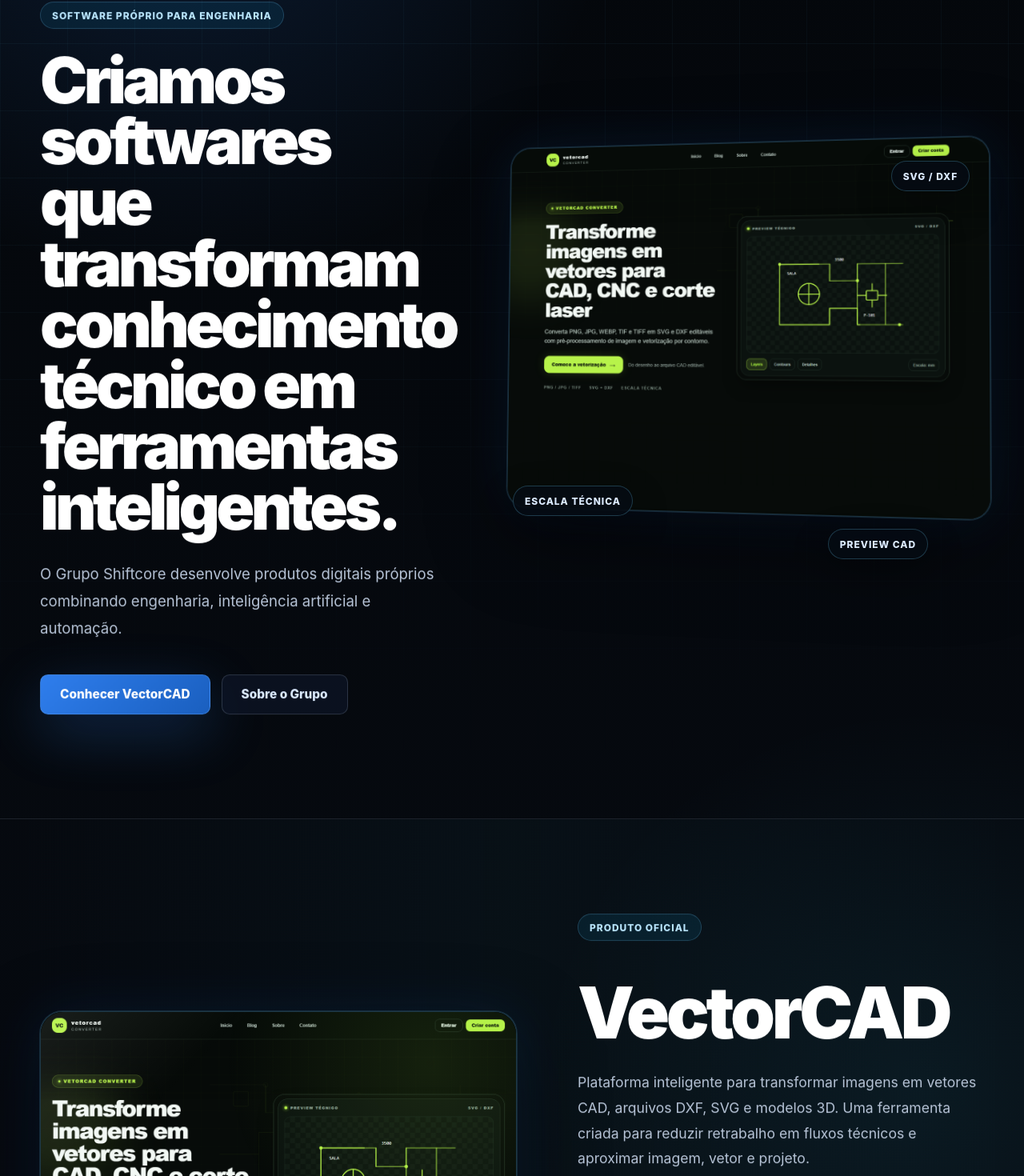
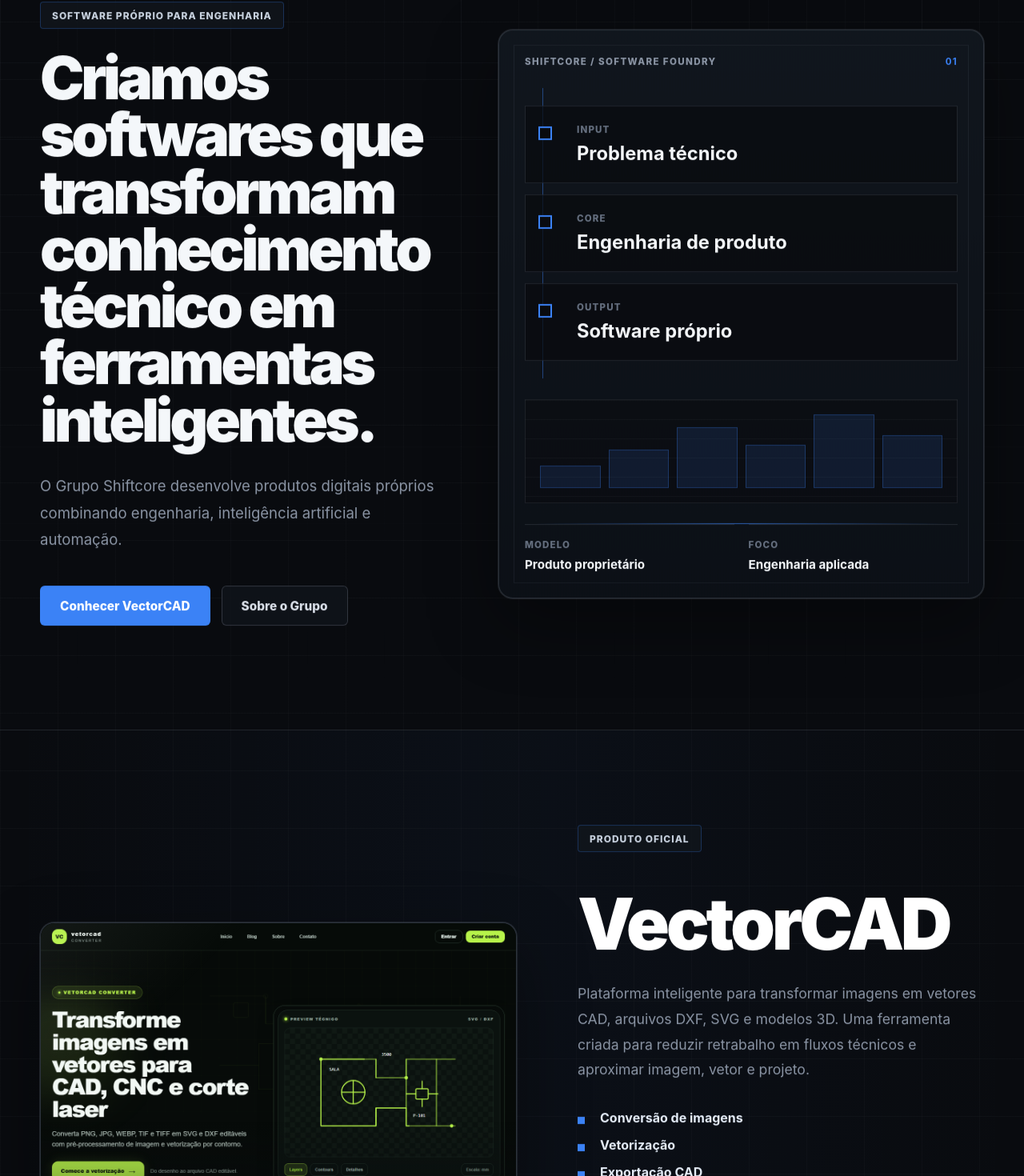
Before and after one commit to Fer23d/grupo-shiftcore, a React (Vite) app: page / in a window 1280 px wide. Shown: the part 189-1659 px from the top of the page at 80% size. Built offline with nearby package versions, Linux system fonts and the light colour scheme.

Commit message:
style: redesign shiftcore deep tech visual identity

```diff
--- a/src/App.css
+++ b/src/App.css
@@ -1,19 +1,18 @@
 :root {
-  --bg: #04070b;
-  --bg-soft: #080d14;
-  --surface: #0d1520;
-  --surface-soft: #111b29;
-  --line: rgba(151, 164, 184, 0.16);
-  --line-strong: rgba(111, 211, 252, 0.3);
-  --text: #edf4ff;
-  --muted: #a0adbf;
-  --faint: #64748b;
-  --blue: #2f7eed;
-  --blue-dark: #1a5fbf;
-  --cyan: #39c9e8;
-  --lime-technical: #9de93f;
-  --shadow: 0 34px 110px rgba(0, 0, 0, 0.44);
-  --software-glow: 0 0 0 1px rgba(111, 211, 252, 0.14), 0 34px 110px rgba(0, 0, 0, 0.44), 0 0 70px rgba(47, 126, 237, 0.13);
+  --bg: #090b0f;
+  --bg-soft: #0c1016;
+  --surface: #11161d;
+  --surface-soft: #151b24;
+  --line: rgba(139, 149, 165, 0.18);
+  --line-strong: rgba(59, 130, 246, 0.42);
+  --text: #f4f7fa;
+  --muted: #8b95a5;
+  --faint: #667080;
+  --blue: #3b82f6;
+  --blue-dark: #2563eb;
+  --cyan: #66d9ef;
+  --shadow: 0 28px 80px rgba(0, 0, 0, 0.34);
+  --software-glow: 0 0 0 1px rgba(139, 149, 165, 0.18), 0 30px 86px rgba(0, 0, 0, 0.36);
   --container: 1180px;
 }
 
@@ -25,9 +24,10 @@
   min-height: 100vh;
   color: var(--text);
   background:
-    radial-gradient(circle at 18% 0%, rgba(47, 126, 237, 0.17), transparent 34rem),
-    radial-gradient(circle at 90% 34%, rgba(57, 201, 232, 0.08), transparent 30rem),
-    linear-gradient(180deg, #04070b 0%, #070b12 48%, #04070b 100%);
+    linear-gradient(rgba(244, 247, 250, 0.025) 1px, transparent 1px),
+    linear-gradient(90deg, rgba(244, 247, 250, 0.018) 1px, transparent 1px),
+    #090b0f;
+  background-size: 72px 72px;
 }
 
 .container {
@@ -54,7 +54,7 @@
   top: 0;
   z-index: 40;
   border-bottom: 1px solid var(--line);
-  background: rgba(4, 7, 11, 0.82);
+  background: rgba(9, 11, 15, 0.88);
   backdrop-filter: blur(18px);
 }
 
@@ -88,10 +88,20 @@
 }
 
 .brand {
-  color: #ffffff;
+  color: var(--text);
   font-size: 1.15rem;
   font-weight: 850;
   letter-spacing: -0.02em;
+}
+
+.brand::before {
+  content: "";
+  display: inline-block;
+  width: 10px;
+  height: 10px;
+  margin-right: 10px;
+  border: 1px solid var(--blue);
+  background: linear-gradient(135deg, var(--blue), transparent);
 }
 
 .main-nav {
@@ -108,7 +118,7 @@
 }
 
 .main-nav a:hover {
-  color: #bfdbfe;
+  color: var(--text);
 }
 
 .hero-section {
@@ -122,9 +132,9 @@
   inset: 0;
   pointer-events: none;
   background-image:
-    linear-gradient(rgba(111, 211, 252, 0.055) 1px, transparent 1px),
-    linear-gradient(90deg, rgba(111, 211, 252, 0.045) 1px, transparent 1px);
-  background-size: 84px 84px;
+    linear-gradient(rgba(139, 149, 165, 0.055) 1px, transparent 1px),
+    linear-gradient(90deg, rgba(139, 149, 165, 0.04) 1px, transparent 1px);
+  background-size: 96px 96px;
   mask-image: linear-gradient(180deg, #000 0%, rgba(0, 0, 0, 0.52) 54%, transparent 96%);
 }
 
@@ -133,7 +143,7 @@
   position: absolute;
   inset: 9% 0 auto;
   height: 1px;
-  background: linear-gradient(90deg, transparent, rgba(157, 233, 63, 0.22), rgba(57, 201, 232, 0.16), transparent);
+  background: linear-gradient(90deg, transparent, rgba(59, 130, 246, 0.42), transparent);
 }
 
 .hero-layout {
@@ -156,10 +166,10 @@
   min-height: 34px;
   padding: 0 14px;
   margin-bottom: 26px;
-  border: 1px solid rgba(125, 211, 252, 0.22);
-  border-radius: 999px;
-  color: #bae6fd;
-  background: rgba(14, 165, 233, 0.1);
+  border: 1px solid rgba(59, 130, 246, 0.28);
+  border-radius: 4px;
+  color: #c8d2df;
+  background: rgba(17, 22, 29, 0.78);
   font-size: 0.75rem;
   font-weight: 850;
   letter-spacing: 0.08em;
@@ -168,8 +178,8 @@
 
 .hero-copy h1 {
   margin: 0;
-  color: #ffffff;
-  font-size: clamp(3.05rem, 6.2vw, 5.85rem);
+  color: var(--text);
+  font-size: clamp(3rem, 5.8vw, 5.45rem);
   font-weight: 900;
   line-height: 0.96;
   letter-spacing: -0.058em;
@@ -178,7 +188,7 @@
 .hero-copy p {
   max-width: 670px;
   margin: 30px 0 0;
-  color: #b8c5d8;
+  color: var(--muted);
   font-size: 1.16rem;
   line-height: 1.82;
 }
@@ -196,7 +206,7 @@
   justify-content: center;
   min-height: 50px;
   padding: 0 24px;
-  border-radius: 10px;
+  border-radius: 6px;
   font-size: 0.96rem;
   font-weight: 850;
   transition:
@@ -212,47 +222,192 @@
 }
 
 .button-primary {
-  border: 1px solid rgba(96, 165, 250, 0.42);
+  border: 1px solid rgba(59, 130, 246, 0.64);
   color: #ffffff;
-  background: linear-gradient(135deg, var(--blue), var(--blue-dark));
-  box-shadow: 0 22px 70px rgba(47, 128, 237, 0.28);
+  background: var(--blue);
+  box-shadow: none;
 }
 
 .button-primary:hover {
-  background: linear-gradient(135deg, #60a5fa, #2563eb);
+  background: var(--blue-dark);
 }
 
 .button-secondary {
-  border: 1px solid rgba(148, 163, 184, 0.24);
-  color: #dbeafe;
-  background: rgba(15, 23, 42, 0.62);
+  border: 1px solid rgba(139, 149, 165, 0.28);
+  color: #d8dee7;
+  background: rgba(17, 22, 29, 0.72);
 }
 
 .button-secondary:hover {
-  border-color: rgba(125, 211, 252, 0.34);
-  color: #ffffff;
+  border-color: rgba(59, 130, 246, 0.55);
+  color: var(--text);
 }
 
 .hero-product-preview {
   position: relative;
-  min-height: 540px;
+  min-height: 520px;
 }
 
-.preview-frame {
-  overflow: hidden;
-  border: 1px solid rgba(111, 211, 252, 0.22);
-  border-radius: 26px;
-  background: #05070c;
+.system-panel {
+  position: relative;
+  display: grid;
+  gap: 26px;
+  padding: 32px;
+  border: 1px solid rgba(139, 149, 165, 0.22);
+  border-radius: 18px;
+  background:
+    linear-gradient(180deg, rgba(17, 22, 29, 0.98), rgba(12, 16, 22, 0.98)),
+    var(--surface);
   box-shadow: var(--software-glow);
 }
 
-.preview-frame-primary {
-  transform: perspective(1200px) rotateY(-8deg) rotateX(2deg);
-  transform-origin: center;
-  animation: floatProduct 7s ease-in-out infinite;
+.system-panel::before,
+.system-panel::after {
+  content: "";
+  position: absolute;
+  pointer-events: none;
 }
 
-.preview-frame img,
+.system-panel::before {
+  inset: 18px;
+  border: 1px solid rgba(139, 149, 165, 0.1);
+}
+
+.system-panel::after {
+  inset: auto 44px 92px;
+  height: 1px;
+  background: linear-gradient(90deg, transparent, rgba(59, 130, 246, 0.7), transparent);
+}
+
+.system-panel-header,
+.system-metrics {
+  display: flex;
+  align-items: center;
+  justify-content: space-between;
+  gap: 18px;
+  color: var(--muted);
+  font-size: 0.72rem;
+  font-weight: 850;
+  letter-spacing: 0.12em;
+  text-transform: uppercase;
+}
+
+.system-panel-header strong {
+  color: var(--blue);
+}
+
+.system-stack {
+  position: relative;
+  display: grid;
+  gap: 14px;
+  padding: 22px 0;
+}
+
+.system-stack::before {
+  content: "";
+  position: absolute;
+  top: 0;
+  bottom: 0;
+  left: 22px;
+  width: 1px;
+  background: rgba(59, 130, 246, 0.45);
+}
+
+.system-stack article {
+  position: relative;
+  display: grid;
+  gap: 8px;
+  min-height: 96px;
+  padding: 22px 24px 22px 64px;
+  border: 1px solid rgba(139, 149, 165, 0.18);
+  background: rgba(9, 11, 15, 0.72);
+}
+
+.system-stack article::before {
+  content: "";
+  position: absolute;
+  top: 25px;
+  left: 16px;
+  width: 13px;
+  height: 13px;
+  border: 2px solid var(--blue);
+  background: #090b0f;
+}
+
+.system-stack span,
+.system-metrics span {
+  color: var(--faint);
+  font-size: 0.72rem;
+  font-weight: 850;
+  letter-spacing: 0.1em;
+  text-transform: uppercase;
+}
+
+.system-stack strong {
+  color: var(--text);
+  font-size: clamp(1.16rem, 2vw, 1.48rem);
+}
+
+.process-map {
+  display: grid;
+  grid-template-columns: repeat(6, 1fr);
+  gap: 10px;
+  min-height: 118px;
+  align-items: end;
+  padding: 18px;
+  border: 1px solid rgba(139, 149, 165, 0.14);
+  background:
+    linear-gradient(rgba(139, 149, 165, 0.06) 1px, transparent 1px),
+    rgba(9, 11, 15, 0.56);
+  background-size: 100% 24px;
+}
+
+.process-map span {
+  display: block;
+  min-height: 28px;
+  border: 1px solid rgba(59, 130, 246, 0.28);
+  background: rgba(59, 130, 246, 0.12);
+}
+
+.process-map span:nth-child(2) {
+  min-height: 48px;
+}
+
+.process-map span:nth-child(3) {
+  min-height: 76px;
+}
+
+.process-map span:nth-child(4) {
+  min-height: 54px;
+}
+
+.process-map span:nth-child(5) {
+  min-height: 92px;
+}
+
+.process-map span:nth-child(6) {
+  min-height: 66px;
+}
+
+.system-metrics {
+  display: grid;
+  grid-template-columns: repeat(2, minmax(0, 1fr));
+}
+
+.system-metrics div {
+  display: grid;
+  gap: 8px;
+  padding-top: 18px;
+  border-top: 1px solid rgba(139, 149, 165, 0.18);
+}
+
+.system-metrics strong {
+  color: var(--text);
+  font-size: 0.95rem;
+  letter-spacing: 0;
+  text-transform: none;
+}
+
 .product-image-shell img {
   display: block;
   width: 100%;
@@ -260,48 +415,11 @@
   object-fit: cover;
 }
 
-.preview-frame-primary img {
-  aspect-ratio: 1.31;
-}
-
-.preview-chip {
-  position: absolute;
-  min-height: 38px;
-  display: inline-flex;
-  align-items: center;
-  padding: 0 14px;
-  border: 1px solid rgba(111, 211, 252, 0.24);
-  border-radius: 999px;
-  color: #dbeafe;
-  background: rgba(6, 12, 20, 0.82);
-  box-shadow: 0 18px 48px rgba(0, 0, 0, 0.26);
-  font-size: 0.75rem;
-  font-weight: 850;
-  letter-spacing: 0.08em;
-  text-transform: uppercase;
-  backdrop-filter: blur(14px);
-}
-
-.chip-one {
-  top: 24px;
-  right: 18px;
-}
-
-.chip-two {
-  left: 18px;
-  bottom: 72px;
-}
-
-.chip-three {
-  right: 70px;
-  bottom: 18px;
-}
-
 .vector-section {
   padding: 118px 0;
   border-bottom: 1px solid var(--line);
   background:
-    linear-gradient(90deg, transparent 0%, rgba(57, 201, 232, 0.035) 50%, transparent 100%),
+    linear-gradient(90deg, transparent 0%, rgba(59, 130, 246, 0.035) 50%, transparent 100%),
     transparent;
 }
 
@@ -314,9 +432,9 @@
 
 .product-image-shell {
   overflow: hidden;
-  border: 1px solid rgba(111, 211, 252, 0.24);
-  border-radius: 28px;
-  background: #05070c;
+  border: 1px solid rgba(139, 149, 165, 0.22);
+  border-radius: 18px;
+  background: var(--surface);
   box-shadow: var(--software-glow);
   position: relative;
 }
@@ -328,8 +446,8 @@
   pointer-events: none;
   border-radius: inherit;
   background:
-    linear-gradient(135deg, rgba(255, 255, 255, 0.08), transparent 28%),
-    radial-gradient(circle at 82% 18%, rgba(157, 233, 63, 0.1), transparent 16rem);
+    linear-gradient(135deg, rgba(244, 247, 250, 0.06), transparent 28%),
+    linear-gradient(180deg, transparent 70%, rgba(9, 11, 15, 0.36));
 }
 
 .product-image-shell img {
@@ -355,7 +473,7 @@
 .vector-copy p {
   max-width: 560px;
   margin: 26px 0 0;
-  color: #b8c5d8;
+  color: var(--muted);
   font-size: 1.1rem;
   line-height: 1.8;
 }
@@ -382,14 +500,14 @@
   top: 0.55em;
   width: 9px;
   height: 9px;
-  border-radius: 999px;
-  background: var(--lime-technical);
-  box-shadow: 0 0 22px rgba(157, 233, 63, 0.56);
+  background: var(--blue);
+  box-shadow: none;
 }
 
 .about-section {
   padding: 112px 0;
   border-bottom: 1px solid var(--line);
+  background: rgba(17, 22, 29, 0.24);
 }
 
 .about-layout {
@@ -400,7 +518,13 @@
 }
 
 .section-number {
-  color: #7dd3fc;
+  display: inline-flex;
+  width: 46px;
+  height: 46px;
+  align-items: center;
+  justify-content: center;
+  border: 1px solid rgba(59, 130, 246, 0.42);
+  color: var(--blue);
   font-size: 0.86rem;
   font-weight: 900;
 }
@@ -415,7 +539,7 @@
 .about-layout p,
 .future-layout p {
   margin: 0;
-  color: #aab8cc;
+  color: var(--muted);
   font-size: 1.1rem;
   line-height: 1.86;
 }
@@ -424,8 +548,8 @@
   padding: 112px 0;
   border-bottom: 1px solid var(--line);
   background:
-    linear-gradient(rgba(111, 211, 252, 0.025) 1px, transparent 1px),
-    rgba(2, 6, 23, 0.28);
+    linear-gradient(rgba(139, 149, 165, 0.035) 1px, transparent 1px),
+    rgba(9, 11, 15, 0.62);
   background-size: 100% 42px;
 }
 
@@ -437,8 +561,8 @@
 .pillar-rows {
   overflow: hidden;
   border: 1px solid var(--line);
-  border-radius: 24px;
-  background: var(--line);
+  border-radius: 0;
+  background: transparent;
 }
 
 .pillar-row {
@@ -446,8 +570,8 @@
   grid-template-columns: 76px minmax(220px, 0.72fr) minmax(0, 1fr);
   gap: 28px;
   align-items: center;
-  padding: 30px;
-  background: rgba(7, 12, 20, 0.96);
+  padding: 34px 30px;
+  background: rgba(17, 22, 29, 0.72);
 }
 
 .pillar-row + .pillar-row {
@@ -455,7 +579,7 @@
 }
 
 .pillar-row span {
-  color: #7dd3fc;
+  color: var(--blue);
   font-size: 0.82rem;
   font-weight: 900;
 }
@@ -482,10 +606,10 @@
   gap: 72px;
   align-items: start;
   padding: 54px;
-  border: 1px solid rgba(111, 211, 252, 0.2);
-  border-radius: 30px;
+  border: 1px solid rgba(139, 149, 165, 0.2);
+  border-radius: 18px;
   background:
-    linear-gradient(135deg, rgba(13, 21, 32, 0.94), rgba(6, 12, 20, 0.94)),
+    linear-gradient(135deg, rgba(17, 22, 29, 0.94), rgba(12, 16, 22, 0.94)),
     var(--surface);
   box-shadow: var(--shadow);
 }
@@ -520,7 +644,7 @@
 .legal-hero p {
   max-width: 760px;
   margin: 28px 0 0;
-  color: #b8c5d8;
+  color: var(--muted);
   font-size: 1.15rem;
   line-height: 1.8;
 }
@@ -528,7 +652,7 @@
 .legal-hero small {
   display: inline-block;
   margin-top: 28px;
-  color: #7dd3fc;
+  color: var(--blue);
   font-weight: 800;
 }
 
@@ -539,10 +663,10 @@
 
 .legal-card {
   padding: 34px;
-  border: 1px solid rgba(111, 211, 252, 0.18);
-  border-radius: 22px;
+  border: 1px solid rgba(139, 149, 165, 0.18);
+  border-radius: 14px;
   background:
-    linear-gradient(135deg, rgba(13, 21, 32, 0.94), rgba(6, 12, 20, 0.94)),
+    linear-gradient(135deg, rgba(17, 22, 29, 0.94), rgba(12, 16, 22, 0.94)),
     var(--surface);
   box-shadow: 0 24px 72px rgba(0, 0, 0, 0.24);
 }
@@ -557,7 +681,7 @@
 
 .legal-card h3 {
   margin: 24px 0 10px;
-  color: #dbeafe;
+  color: #d8dee7;
   font-size: 0.95rem;
   font-weight: 850;
   letter-spacing: 0.04em;
@@ -566,7 +690,7 @@
 
 .legal-card p {
   margin: 0;
-  color: #aab8cc;
+  color: var(--muted);
   line-height: 1.82;
 }
 
@@ -596,9 +720,8 @@
   top: 0.72em;
   width: 7px;
   height: 7px;
-  border-radius: 999px;
   background: var(--cyan);
-  box-shadow: 0 0 18px rgba(57, 201, 232, 0.42);
+  box-shadow: none;
 }
 
 .contact-layout {
@@ -629,7 +752,7 @@
 .contact-copy > p {
   max-width: 640px;
   margin: 26px 0 0;
-  color: #b8c5d8;
+  color: var(--muted);
   font-size: 1.08rem;
   line-height: 1.76;
 }
@@ -644,9 +767,9 @@
 
 .contact-info-card,
 .contact-form-card {
-  border: 1px solid rgba(111, 211, 252, 0.18);
+  border: 1px solid rgba(139, 149, 165, 0.18);
   background:
-    linear-gradient(135deg, rgba(13, 21, 32, 0.94), rgba(6, 12, 20, 0.94)),
+    linear-gradient(135deg, rgba(17, 22, 29, 0.94), rgba(12, 16, 22, 0.94)),
     var(--surface);
   box-shadow: 0 24px 72px rgba(0, 0, 0, 0.24);
 }
@@ -658,7 +781,7 @@
   align-content: start;
   gap: 20px;
   padding: 24px;
-  border-radius: 18px;
+  border-radius: 10px;
   transition:
     border-color 0.2s ease,
     box-shadow 0.2s ease,
@@ -667,13 +790,13 @@
 
 .contact-info-card:hover {
   transform: translateY(-3px);
-  border-color: rgba(125, 211, 252, 0.34);
+  border-color: rgba(59, 130, 246, 0.42);
   box-shadow: 0 28px 84px rgba(0, 0, 0, 0.32);
 }
 
 .contact-info-card span,
 .contact-form-card label span {
-  color: #7dd3fc;
+  color: var(--blue);
   font-size: 0.74rem;
   font-weight: 900;
   letter-spacing: 0.08em;
@@ -697,7 +820,7 @@
 }
 
 .contact-info-card a:hover {
-  color: #7dd3fc;
+  color: #ffffff;
 }
 
 .contact-form-card {
@@ -705,7 +828,7 @@
   align-self: stretch;
   gap: 20px;
   padding: clamp(32px, 4vw, 44px);
-  border-radius: 24px;
+  border-radius: 14px;
 }
 
 .form-heading {
@@ -730,10 +853,10 @@
 .contact-form-card select,
 .contact-form-card textarea {
   width: 100%;
-  border: 1px solid rgba(111, 211, 252, 0.18);
-  border-radius: 12px;
+  border: 1px solid rgba(139, 149, 165, 0.18);
+  border-radius: 8px;
   color: #edf4ff;
-  background: rgba(3, 8, 16, 0.82);
+  background: rgba(9, 11, 15, 0.82);
   font: inherit;
   outline: none;
   transition:
@@ -757,9 +880,9 @@
 .contact-form-card input:focus,
 .contact-form-card select:focus,
 .contact-form-card textarea:focus {
-  border-color: rgba(125, 211, 252, 0.64);
-  background: rgba(5, 12, 22, 0.96);
-  box-shadow: 0 0 0 4px rgba(47, 126, 237, 0.18);
+  border-color: rgba(59, 130, 246, 0.68);
+  background: rgba(17, 22, 29, 0.96);
+  box-shadow: 0 0 0 3px rgba(59, 130, 246, 0.16);
 }
 
 .contact-form-card button {
@@ -785,8 +908,8 @@
 }
 
 .form-status-success {
-  color: #d9f99d;
-  background: rgba(157, 233, 63, 0.1);
+  color: #d8dee7;
+  background: rgba(59, 130, 246, 0.13);
 }
 
 .form-status-error {
@@ -796,12 +919,11 @@
 
 .site-footer {
   padding: 86px 0 44px;
-  border-top: 1px solid rgba(111, 211, 252, 0.22);
+  border-top: 1px solid rgba(139, 149, 165, 0.22);
   color: var(--muted);
   background:
-    linear-gradient(90deg, transparent, rgba(111, 211, 252, 0.12), transparent) top / 100% 1px no-repeat,
-    radial-gradient(circle at 18% 0%, rgba(47, 126, 237, 0.14), transparent 28rem),
-    #03050a;
+    linear-gradient(90deg, transparent, rgba(59, 130, 246, 0.18), transparent) top / 100% 1px no-repeat,
+    #090b0f;
 }
 
 .footer-layout {
@@ -818,7 +940,7 @@
 
 .footer-brand strong {
   display: block;
-  color: #ffffff;
+  color: var(--text);
   font-size: 1.42rem;
   letter-spacing: -0.02em;
 }
@@ -828,13 +950,13 @@
   width: min(460px, 72vw);
   height: 1px;
   margin: 22px auto 0;
-  background: linear-gradient(90deg, transparent, rgba(111, 211, 252, 0.34), rgba(157, 233, 63, 0.18), transparent);
+  background: linear-gradient(90deg, transparent, rgba(59, 130, 246, 0.52), transparent);
 }
 
 .footer-brand p {
   max-width: 620px;
   margin: 22px auto 0;
-  color: #91a0b5;
+  color: var(--muted);
   line-height: 1.7;
 }
 
@@ -856,12 +978,12 @@
 }
 
 .footer-column + .footer-column {
-  border-left: 1px solid rgba(111, 211, 252, 0.18);
+  border-left: 1px solid rgba(139, 149, 165, 0.18);
 }
 
 .footer-column span {
   margin-bottom: 5px;
-  color: #dbeafe;
+  color: #d8dee7;
   font-size: 0.78rem;
   font-weight: 850;
   letter-spacing: 0.08em;
@@ -869,7 +991,7 @@
 }
 
 .footer-column a {
-  color: #bfdbfe;
+  color: var(--muted);
   font-weight: 750;
   opacity: 0.78;
   transition:
@@ -885,19 +1007,8 @@
 }
 
 .footer-copy {
-  color: #64748b;
+  color: var(--faint);
   font-size: 0.88rem;
-}
-
-@keyframes floatProduct {
-  0%,
-  100% {
-    transform: perspective(1200px) rotateY(-8deg) rotateX(2deg) translateY(0);
-  }
-
-  50% {
-    transform: perspective(1200px) rotateY(-8deg) rotateX(2deg) translateY(-10px);
-  }
 }
 
 @media (max-width: 1020px) {
@@ -916,10 +1027,6 @@
 
   .hero-product-preview {
     min-height: auto;
-  }
-
-  .preview-frame-primary {
-    transform: none;
   }
 
   .pillar-row {
@@ -959,7 +1066,7 @@
 
   .footer-column + .footer-column {
     padding-top: 30px;
-    border-top: 1px solid rgba(111, 211, 252, 0.18);
+    border-top: 1px solid rgba(139, 149, 165, 0.18);
     border-left: 0;
   }
 
@@ -975,10 +1082,6 @@
   .hero-actions,
   .button {
     width: 100%;
-  }
-
-  .preview-chip {
-    display: none;
   }
 
   .vector-section,
@@ -1023,7 +1126,6 @@
   }
 
   .product-image-shell,
-  .preview-frame,
   .future-layout {
     border-radius: 20px;
   }
--- a/src/App.jsx
+++ b/src/App.jsx
@@ -1,5 +1,4 @@
 import { useEffect, useState } from 'react'
-import vectorCadHome from './assets/vectorcad-home.png'
 import vectorCadProduct from './assets/vectorcad-product.png'
 import './App.css'
 
@@ -278,14 +277,48 @@
 
 function HeroProductPreview() {
   return (
-    <div className="hero-product-preview" aria-label="Interface real do VectorCAD" data-reveal>
-      <div className="preview-frame preview-frame-primary">
-        <img src={vectorCadHome} alt="Tela real do VectorCAD com preview técnico CAD" />
+    <div className="hero-product-preview" aria-label="Arquitetura tecnológica do Grupo Shiftcore" data-reveal>
+      <div className="system-panel">
+        <div className="system-panel-header">
+          <span>SHIFTCORE / SOFTWARE FOUNDRY</span>
+          <strong>01</strong>
+        </div>
+
+        <div className="system-stack">
+          <article>
+            <span>INPUT</span>
+            <strong>Problema técnico</strong>
+          </article>
+          <article>
+            <span>CORE</span>
+            <strong>Engenharia de produto</strong>
+          </article>
+          <article>
+            <span>OUTPUT</span>
+            <strong>Software próprio</strong>
+          </article>
+        </div>
+
+        <div className="process-map" aria-hidden="true">
+          <span />
+          <span />
+          <span />
+          <span />
+          <span />
+          <span />
+        </div>
+
+        <div className="system-metrics">
+          <div>
+            <span>Modelo</span>
+            <strong>Produto proprietário</strong>
+          </div>
+          <div>
+            <span>Foco</span>
+            <strong>Engenharia aplicada</strong>
+          </div>
+        </div>
       </div>
-
-      <div className="preview-chip chip-one">SVG / DXF</div>
-      <div className="preview-chip chip-two">Escala técnica</div>
-      <div className="preview-chip chip-three">Preview CAD</div>
     </div>
   )
 }
@@ -367,13 +400,13 @@
         <span className="section-number">01</span>
         <div className="about-title">
           <span className="eyebrow">Sobre o Grupo</span>
-          <h2>O Grupo Shiftcore cria tecnologia própria para transformar problemas complexos em soluções digitais.</h2>
+          <h2>Construímos tecnologia própria com método, precisão e visão de produto.</h2>
         </div>
         <p>
-          A empresa nasce com foco em produtos, não em vitrines. Cada solução é
-          criada para converter conhecimento técnico em interfaces objetivas,
-          automações úteis e ferramentas que ajudam profissionais a executar
-          tarefas complexas com mais clareza.
+          A Shiftcore atua como uma software foundry: identifica problemas
+          técnicos, desenha sistemas digitais e transforma conhecimento aplicado
+          em produtos próprios. A empresa prioriza soluções úteis, arquitetura
+          clara e evolução contínua antes de ampliar seu ecossistema.
         </p>
       </div>
     </section>
```
